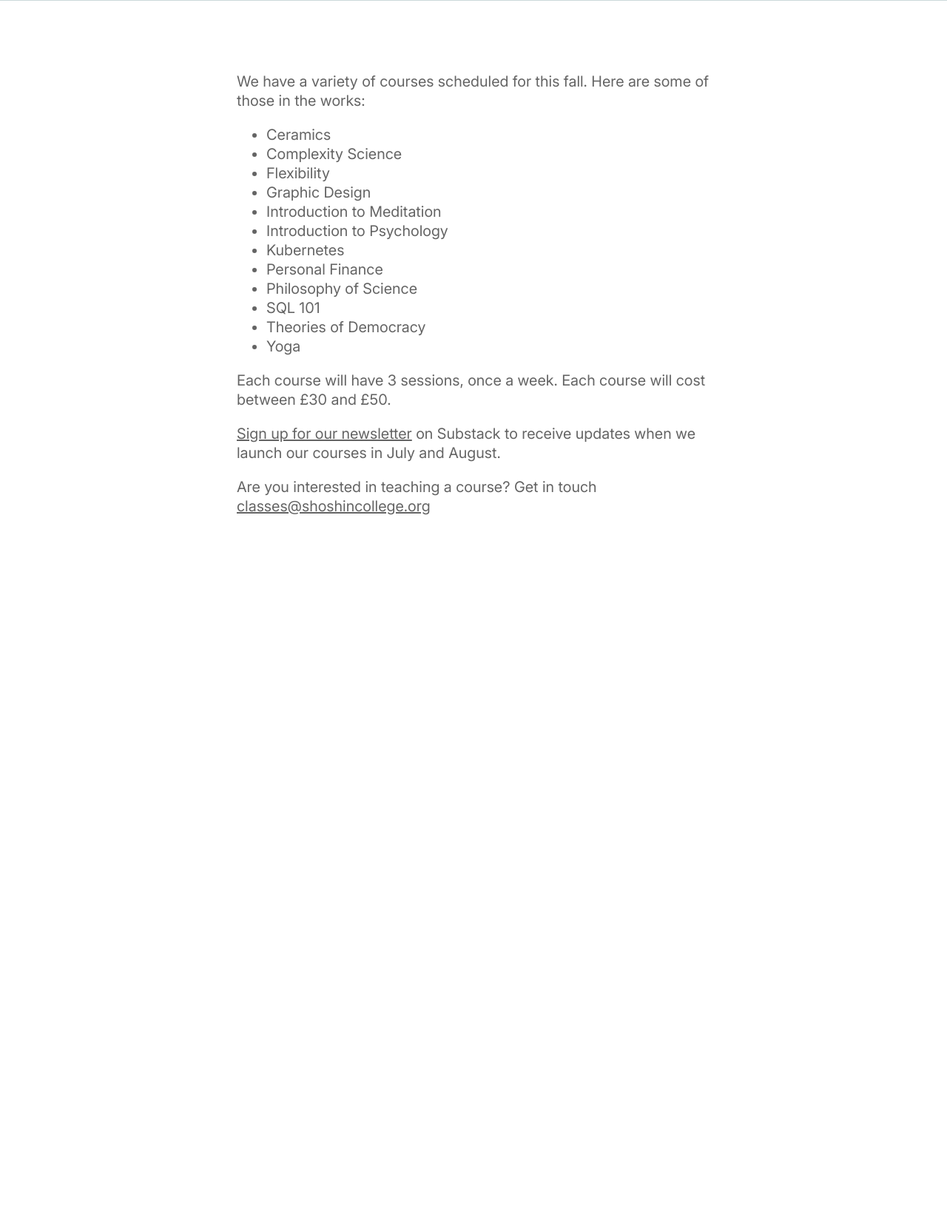
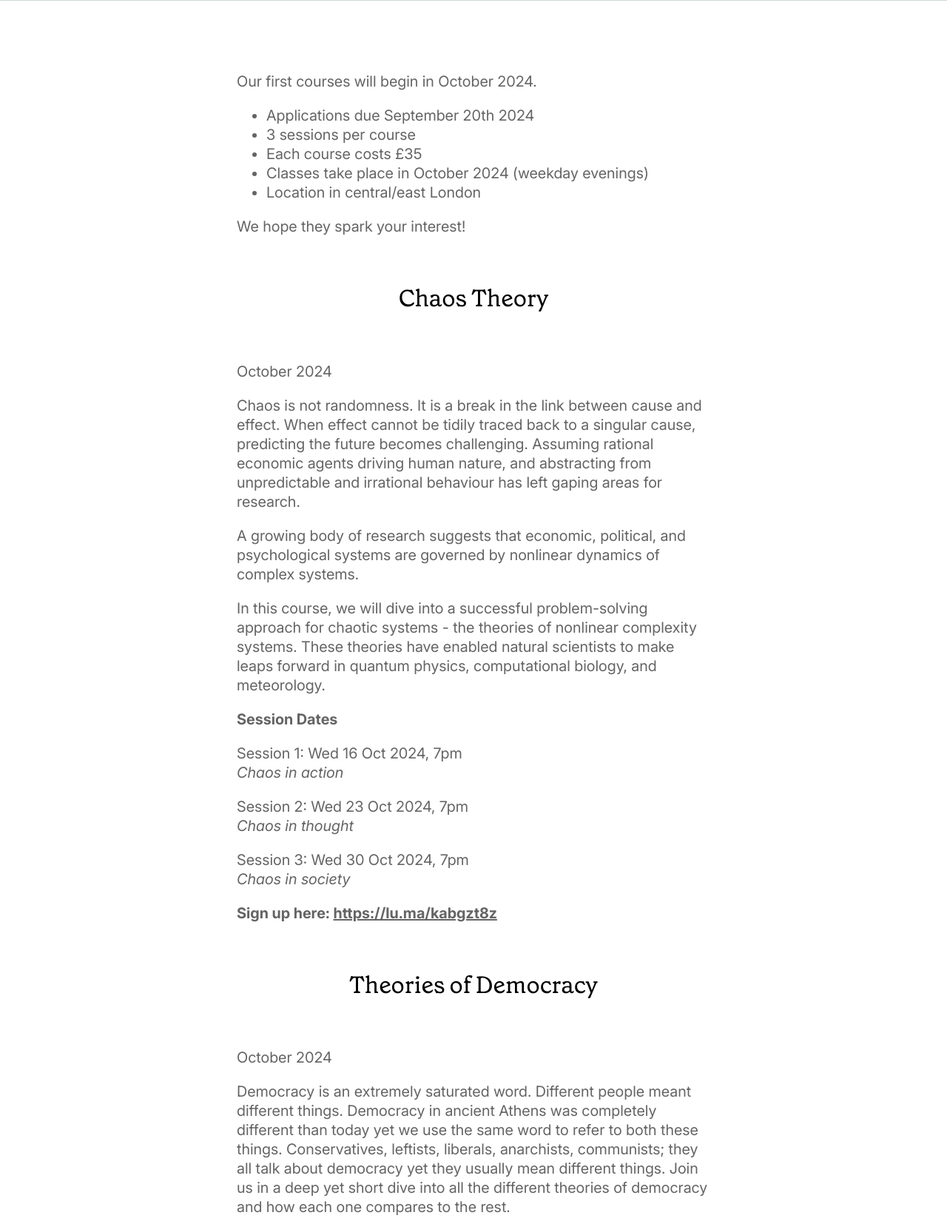
Before and after one commit to shoshincollege/shoshincollege.org, a Django app: page /classes/ in a window 1280 px wide. Shown: the part 383-2029 px from the top of the page at 74% size. Before the commit the page ends 1079 px from the top, so only its background shows below. Run offline with Django 5.2, Linux system fonts and the light colour scheme.

Commit message:
update classes page

```diff
--- a/main/templates/main/classes.html
+++ b/main/templates/main/classes.html
@@ -7,30 +7,97 @@
 
 <section>
     <p>
-        We have a variety of courses scheduled for this fall. Here are some of those in
-        the works:
+        Our first courses will begin in October 2024.
     </p>
     <ul>
-        <li>Ceramics</li>
-        <li>Complexity Science</li>
-        <li>Flexibility</li>
-        <li>Graphic Design</li>
-        <li>Introduction to Meditation</li>
-        <li>Introduction to Psychology</li>
-        <li>Kubernetes</li>
-        <li>Personal Finance</li>
-        <li>Philosophy of Science</li>
-        <li>SQL 101</li>
-        <li>Theories of Democracy</li>
-        <li>Yoga</li>
+        <li>Applications due September 20th 2024</li>
+        <li>3 sessions per course</li>
+        <li>Each course costs £35</li>
+        <li>Classes take place in October 2024 (weekday evenings)</li>
+        <li>Location in central/east London</li>
     </ul>
     <p>
-        Each course will have 3 sessions, once a week. Each course will cost between
-        £30 and £50.
+        We hope they spark your interest!
+    </p>
+
+    <h2>Chaos Theory</h2>
+    <p>
+        October 2024
     </p>
     <p>
+        Chaos is not randomness. It is a break in the link between cause and effect.
+        When effect cannot be tidily traced back to a singular cause, predicting the
+        future becomes challenging. Assuming rational economic agents driving human
+        nature, and abstracting from unpredictable and irrational behaviour has left
+        gaping areas for research.
+    </p>
+    <p>
+        A growing body of research suggests that economic, political, and psychological
+        systems are governed by nonlinear dynamics of complex systems.
+    </p>
+    <p>
+        In this course, we will dive into a successful problem-solving approach for
+        chaotic systems - the theories of nonlinear complexity systems. These theories
+        have enabled natural scientists to make leaps forward in quantum physics,
+        computational biology, and meteorology.
+    </p>
+    <p>
+        <strong>Session Dates</strong>
+    </p>
+    <p>
+        Session 1: Wed 16 Oct 2024, 7pm
+        <br><em>Chaos in action</em>
+    </p>
+    <p>
+        Session 2: Wed 23 Oct 2024, 7pm
+        <br><em>Chaos in thought</em>
+    </p>
+    <p>
+        Session 3: Wed 30 Oct 2024, 7pm
+        <br><em>Chaos in society</em>
+    </p>
+    <p style="font-weight: 700;">
+        Sign up here:
+        <a href="https://lu.ma/kabgzt8z">https://lu.ma/kabgzt8z</a>
+    </p>
+
+    <h2>Theories of Democracy</h2>
+    <p>
+        October 2024
+    </p>
+    <p>
+        Democracy is an extremely saturated word. Different people meant different
+        things. Democracy in ancient Athens was completely different than today yet we
+        use the same word to refer to both these things. Conservatives, leftists,
+        liberals, anarchists, communists; they all talk about democracy yet they usually
+        mean different things. Join us in a deep yet short dive into all the different
+        theories of democracy and how each one compares to the rest.
+    </p>
+    <p>
+        <strong>Session Dates</strong>
+    </p>
+    <p>
+        Session 1: Tue 15 Oct 2024, 6.30pm
+        <br><em>Democracy in ancient Athens</em>
+    </p>
+    <p>
+        Session 2: Tue 22 Oct 2024, 6.30pm
+        <br><em>Democracy during the French and American Revolutions</em>
+    </p>
+    <p>
+        Session 3: Tue 29 Oct 2024, 6.30pm
+        <br><em>Democracy in the 21st century</em>
+    </p>
+    <p style="font-weight: 700;">
+        Sign up here:
+        <a href="https://lu.ma/1pid0ow9">https://lu.ma/1pid0ow9</a>
+    </p>
+
+    <h2>Upcoming Courses</h2>
+    <p>
         <a href="https://shoshincollege.substack.com/">Sign up for our newsletter</a>
-        on Substack to receive updates when we launch our courses in July and August.
+        on Substack to receive updates when we launch the rest of our courses for this
+        Fall.
     </p>
     <p>
         Are you interested in teaching a course? Get in touch
```
